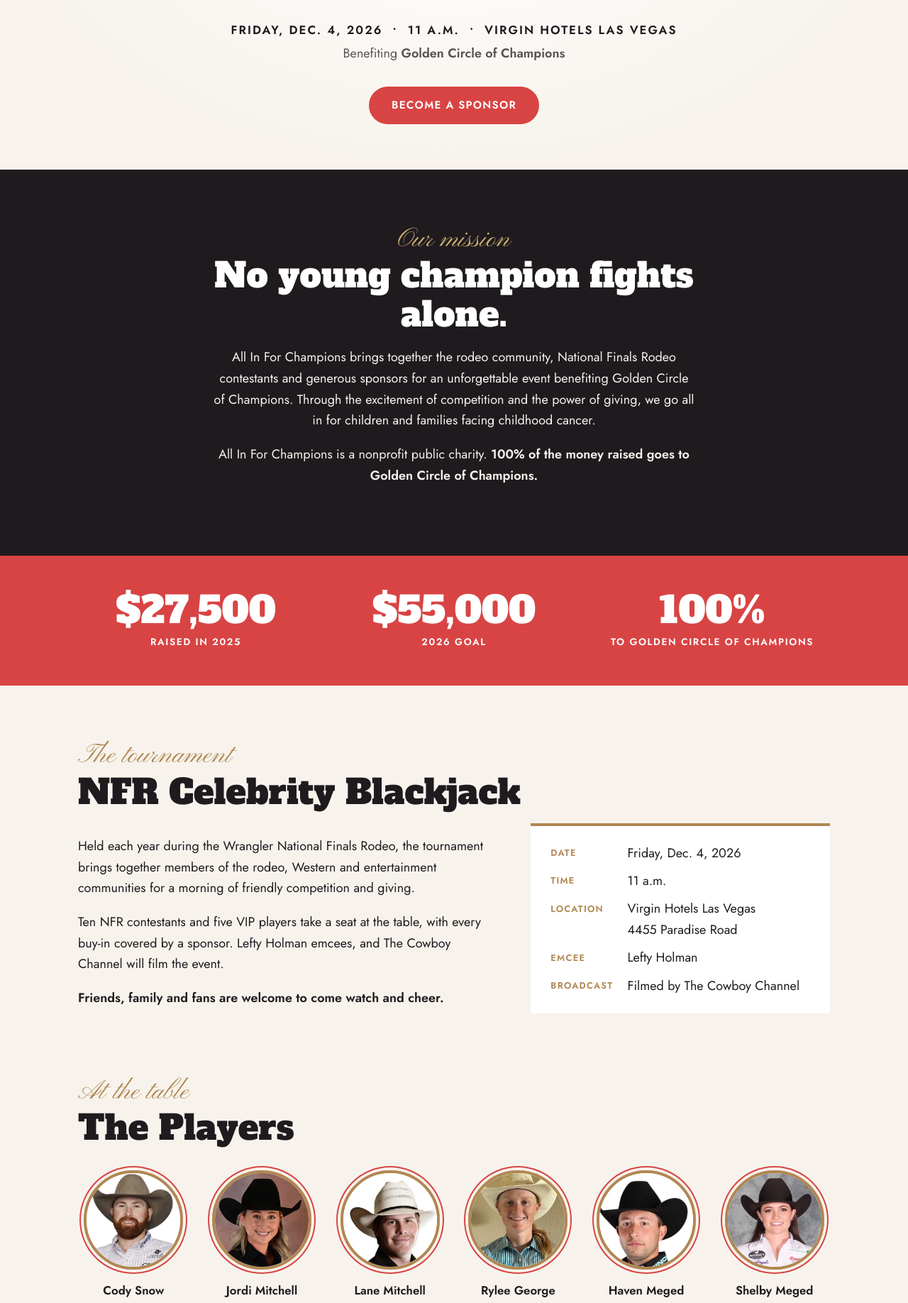
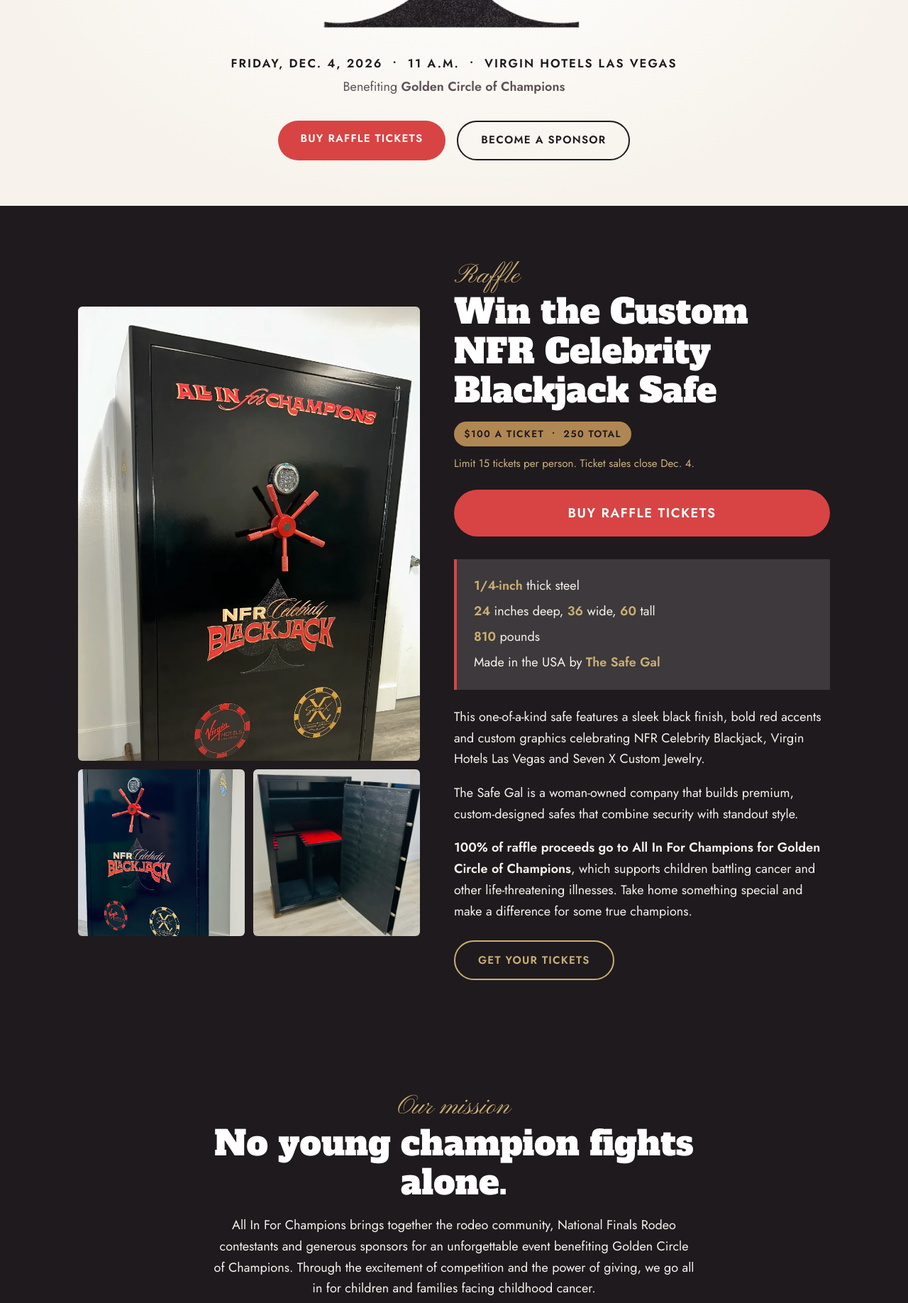
Before and after one commit to toy9207-cloud/allinforchampions, a plain HTML site: page index.html in a window 1280 px wide. Shown: the part 580-2416 px from the top of the page at 71% size. Drawn offline with Linux system fonts and the light colour scheme.

Commit message:
Add gun safe raffle: top bar, hero button, homepage section and /raffle/ share page
Adds a standalone raffle page with its own Facebook share image so the
raffle can be posted with a dedicated preview.

Co-Authored-By: Claude Opus 5.5 <noreply@anthropic.com>
Claude-Session: https://claude.ai/code/session_01V8s3CKwnckeHUHwkuLmVK7

```diff
--- a/index.html
+++ b/index.html
@@ -106,6 +106,8 @@
 </head>
 <body>
 
+  <a class="raffle-bar" href="#raffle"><strong>Raffle:</strong> Win the custom NFR Celebrity Blackjack safe. Only 250 tickets at $100. <span>Get yours &rarr;</span></a>
+
   <header class="hero">
     <h1 class="sr-only">All In For Champions NFR Celebrity Blackjack Tournament</h1>
     <img class="hero-logo" src="assets/logo.webp" width="1400" height="989" fetchpriority="high"
@@ -113,11 +115,41 @@
     <p class="hero-date">Friday, Dec. 4, 2026 &nbsp;•&nbsp; 11 a.m. &nbsp;•&nbsp; Virgin Hotels Las Vegas</p>
     <p class="hero-benefit">Benefiting <strong>Golden Circle of Champions</strong></p>
     <div class="hero-actions">
-      <a class="btn btn-red" href="#sponsor">Become a Sponsor</a>
+      <a class="btn btn-red" href="https://galabid.com/all-in-for-champions">Buy Raffle Tickets</a>
+      <a class="btn btn-outline" href="#sponsor">Become a Sponsor</a>
     </div>
   </header>
 
   <main>
+    <section class="raffle" id="raffle">
+      <div class="wrap raffle-grid">
+        <div class="raffle-photos">
+          <img class="raffle-main" src="assets/raffle/safe-front.webp" width="899" height="1403" alt="Front of the custom NFR Celebrity Blackjack gun safe with All In For Champions, Virgin Hotels Las Vegas and Seven X Custom Jewelry graphics">
+          <div class="raffle-thumbs">
+            <img src="assets/raffle/safe-angle.webp" width="821" height="1484" loading="lazy" alt="The NFR Celebrity Blackjack safe from an angle, showing the Golden Circle of Champions logo on the side">
+            <img src="assets/raffle/safe-open.webp" width="1088" height="1162" loading="lazy" alt="The safe open, showing black interior, red gun racks and embossed door panel">
+          </div>
+        </div>
+        <div class="raffle-copy">
+          <p class="script">Raffle</p>
+          <h2>Win the Custom NFR Celebrity Blackjack Safe</h2>
+          <p class="raffle-badge">$100 a ticket &nbsp;•&nbsp; 250 total</p>
+          <p class="raffle-terms">Limit 15 tickets per person. Ticket sales close Dec. 4.</p>
+          <a class="btn btn-red btn-big" href="https://galabid.com/all-in-for-champions">Buy Raffle Tickets</a>
+          <ul class="raffle-specs">
+            <li><strong>1/4-inch</strong> thick steel</li>
+            <li><strong>24</strong> inches deep, <strong>36</strong> wide, <strong>60</strong> tall</li>
+            <li><strong>810</strong> pounds</li>
+            <li>Made in the USA by <strong>The Safe Gal</strong></li>
+          </ul>
+          <p>This one-of-a-kind safe features a sleek black finish, bold red accents and custom graphics celebrating NFR Celebrity Blackjack, Virgin Hotels Las Vegas and Seven X Custom Jewelry.</p>
+          <p>The Safe Gal is a woman-owned company that builds premium, custom-designed safes that combine security with standout style.</p>
+          <p><strong>100% of raffle proceeds go to All In For Champions for Golden Circle of Champions</strong>, which supports children battling cancer and other life-threatening illnesses. Take home something special and make a difference for some true champions.</p>
+          <a class="btn btn-outline-dark" href="https://galabid.com/all-in-for-champions">Get Your Tickets</a>
+        </div>
+      </div>
+    </section>
+
     <section class="mission" id="about">
       <div class="wrap narrow">
         <p class="script">Our mission</p>
--- a/sitemap.xml
+++ b/sitemap.xml
@@ -2,6 +2,10 @@
 <urlset xmlns="http://www.sitemaps.org/schemas/sitemap/0.9">
   <url>
     <loc>https://allinforchampions.org/</loc>
-    <lastmod>2026-10-28</lastmod>
+    <lastmod>2026-11-22</lastmod>
+  </url>
+  <url>
+    <loc>https://allinforchampions.org/raffle/</loc>
+    <lastmod>2026-11-22</lastmod>
   </url>
 </urlset>
--- a/styles.css
+++ b/styles.css
@@ -76,6 +76,62 @@ section { padding: 5rem 0; }
 .btn-red:hover { background: #c13737; }
 .btn-outline { border: 2px solid var(--black); color: var(--black); }
 .btn-outline-dark { border: 2px solid var(--sand); color: var(--sand); }
+
+/* Raffle */
+.raffle-bar {
+  display: block;
+  background: var(--red);
+  color: #fff;
+  text-align: center;
+  text-decoration: none;
+  padding: .7rem 1rem;
+  font-size: .95rem;
+  letter-spacing: .02em;
+}
+.raffle-bar span { font-weight: 600; text-decoration: underline; white-space: nowrap; }
+.raffle-bar:hover { background: #c13737; }
+
+.raffle { background: var(--black); color: var(--cream); }
+.raffle h1, .raffle h2 { color: #fff; font-family: var(--display); font-weight: 400; font-size: clamp(2rem, 5vw, 3rem); line-height: 1.15; margin: 0 0 1rem; }
+.raffle .script { color: var(--sand); }
+.raffle-grid {
+  display: grid;
+  grid-template-columns: 1fr 1.1fr;
+  gap: 3rem;
+  align-items: center;
+}
+.raffle-photos { display: grid; gap: .75rem; }
+.raffle-main { width: 100%; max-height: 640px; object-fit: cover; object-position: center top; border-radius: 6px; }
+.raffle-thumbs { display: grid; grid-template-columns: 1fr 1fr; gap: .75rem; }
+.raffle-thumbs img { width: 100%; aspect-ratio: 1; object-fit: cover; border-radius: 6px; }
+.raffle-badge {
+  display: inline-block;
+  background: var(--gold);
+  color: var(--black);
+  font-weight: 600;
+  text-transform: uppercase;
+  letter-spacing: .1em;
+  font-size: .85rem;
+  padding: .4rem .9rem;
+  border-radius: 999px;
+  margin: 0 0 .75rem;
+}
+.raffle-terms { margin: 0 0 1.5rem; color: var(--sand-light); font-size: .95rem; }
+.btn-big { display: block; text-align: center; font-size: 1.15rem; padding: 1.1rem 2rem; margin-bottom: 2rem; }
+.raffle-specs {
+  list-style: none;
+  padding: 1.25rem 1.5rem;
+  margin: 0 0 1.5rem;
+  border-left: 4px solid var(--red);
+  background: var(--charcoal);
+}
+.raffle-specs li { padding: .2rem 0; }
+.raffle-specs strong { color: var(--sand); }
+.raffle-copy .btn-outline-dark { margin-top: .5rem; }
+
+.raffle-header { background: var(--cream); text-align: center; padding: 1.25rem; }
+.raffle-header img { max-width: 260px; margin: 0 auto; }
+.raffle-page { padding-top: 3rem; }
 
 /* Hero */
 .hero {
@@ -210,6 +266,9 @@ section { padding: 5rem 0; }
 .fine { font-size: .75rem; color: var(--slate); margin-top: 1.5rem !important; }
 
 @media (max-width: 760px) {
+  .raffle-grid { grid-template-columns: 1fr; gap: 2rem; }
+  .raffle-copy { order: -1; }
+  .raffle-main { max-height: 520px; }
   section { padding: 3.5rem 0; }
   .event-grid, .beneficiary-grid { grid-template-columns: 1fr; gap: 2rem; }
   .beneficiary-grid img { max-width: 240px; margin: 0 auto; }
```
Also changed, not shown: raffle/index.html (added, +83 -0 lines), assets/raffle/og-raffle.jpg (added), assets/raffle/safe-angle.webp (added), assets/raffle/safe-front.webp (added), assets/raffle/safe-open.webp (added), 1 other file.
